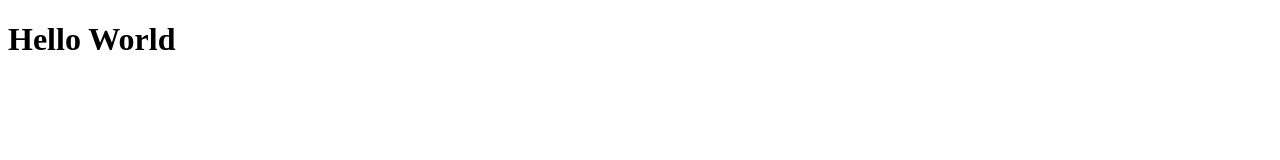
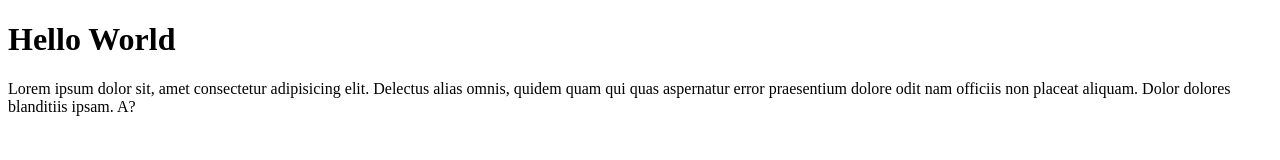
Before and after one commit to julianakmal/git-test, a plain HTML site: page index.html in a window 1280 px wide. Drawn offline with Linux system fonts and the light colour scheme.

Commit message:
Menambahkan paragraf

```diff
--- a/index.html
+++ b/index.html
@@ -8,5 +8,6 @@
 </head>
 <body>
     <h1>Hello World</h1>
+    <p>Lorem ipsum dolor sit, amet consectetur adipisicing elit. Delectus alias omnis, quidem quam qui quas aspernatur error praesentium dolore odit nam officiis non placeat aliquam. Dolor dolores blanditiis ipsam. A?</p>
 </body>
 </html>
```
